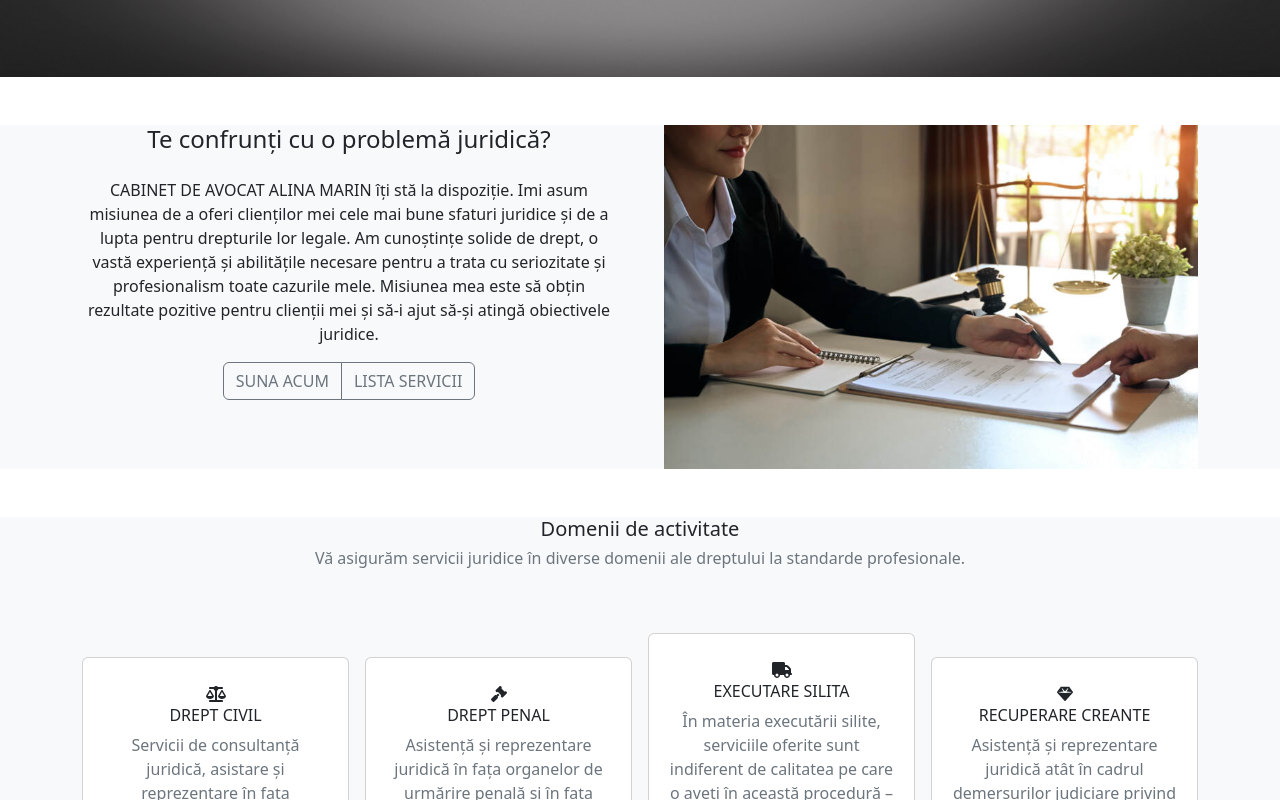
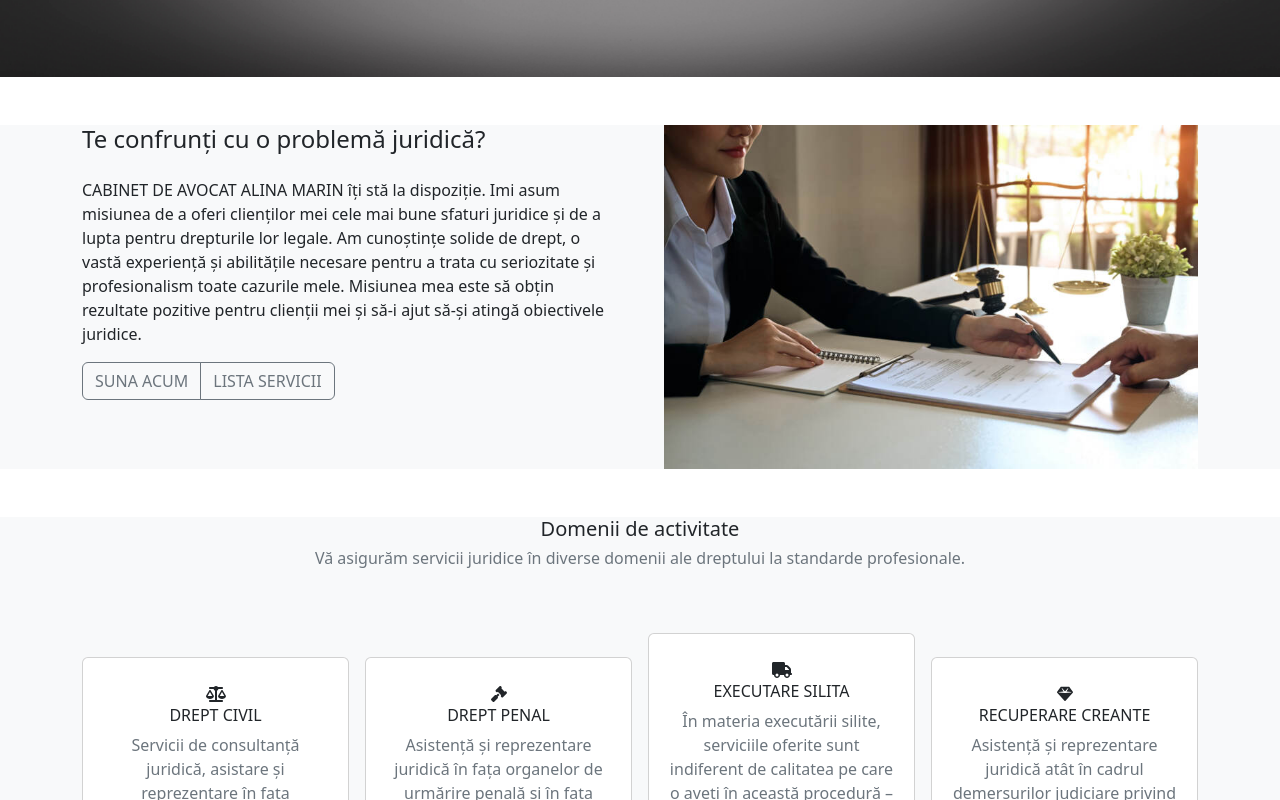
Before and after one commit to AlexJora/lawyer-website, a React (Create React App) app in the folder client/: page / in a window 1280 px wide. Shown: the part 840-1640 px from the top of the page. Built offline with nearby package versions, Linux system fonts and the light colour scheme.

Commit message:
custom.css

```diff
--- a/client/src/App.css
+++ /dev/null
@@ -1,38 +0,0 @@
-.App {
-  text-align: center;
-}
-
-.App-logo {
-  height: 40vmin;
-  pointer-events: none;
-}
-
-@media (prefers-reduced-motion: no-preference) {
-  .App-logo {
-    animation: App-logo-spin infinite 20s linear;
-  }
-}
-
-.App-header {
-  background-color: #282c34;
-  min-height: 100vh;
-  display: flex;
-  flex-direction: column;
-  align-items: center;
-  justify-content: center;
-  font-size: calc(10px + 2vmin);
-  color: white;
-}
-
-.App-link {
-  color: #61dafb;
-}
-
-@keyframes App-logo-spin {
-  from {
-    transform: rotate(0deg);
-  }
-  to {
-    transform: rotate(360deg);
-  }
-}
--- a/client/src/App.js
+++ b/client/src/App.js
@@ -1,5 +1,5 @@
 import { Route, Routes } from "react-router-dom";
-import './App.css';
+
 import Prezentare from './pages/Prezentare';
 import Domenii from './pages/Domenii';
 import Contact from './pages/Contact';
--- a/client/src/components/Footer.js
+++ b/client/src/components/Footer.js
@@ -5,9 +5,6 @@ import { faEnvelope, faPhone, faAngleUp } from '@fortawesome/free-solid-svg-icon
 const Footer = () => {
   return (
     <>
-
-
-
       <footer style={{ backgroundColor: '#272B2E ' }}>
         <div class='container py-3'>
           <div class='row justify-content-center'>
--- a/client/src/index.css
+++ /dev/null
@@ -1,13 +0,0 @@
-body {
-  margin: 0;
-  font-family: -apple-system, BlinkMacSystemFont, 'Segoe UI', 'Roboto', 'Oxygen',
-    'Ubuntu', 'Cantarell', 'Fira Sans', 'Droid Sans', 'Helvetica Neue',
-    sans-serif;
-  -webkit-font-smoothing: antialiased;
-  -moz-osx-font-smoothing: grayscale;
-}
-
-code {
-  font-family: source-code-pro, Menlo, Monaco, Consolas, 'Courier New',
-    monospace;
-}
--- a/client/src/index.js
+++ b/client/src/index.js
@@ -1,7 +1,8 @@
 import React from 'react';
 import ReactDOM from 'react-dom/client';
 import { BrowserRouter } from "react-router-dom";
-import './index.css';
+
+import './custom.css';
 import App from './App';
 import 'bootstrap/dist/css/bootstrap.min.css';
 import 'bootstrap/dist/js/bootstrap.min.js';
--- a/client/src/pages/Acasa.js
+++ b/client/src/pages/Acasa.js
@@ -15,14 +15,14 @@ const Acasa = () => {
         <section>
           <img src='books.jpg' class="img-fluid" alt='books' />
         </section>
-        <section id="intro" class="bg-light mt-5">
+        <section id="intro" className="bg-light mt-5">
           <div class="container">
-            <div class="row mt-4 gx-5 flex-column flex-md-row">
-              <div class="col col-md-6 order-md-2">
+            <div className="row mt-4 gx-5 flex-column flex-md-row">
+              <div className="col col-md-6 order-md-2">
                 <img src="welcome-img.jpg" class="img-fluid" alt="two people signing documents" />
               </div>
-              <div class="col col-md-6 order-md-1 mt-5 mt-md-0">
-                <h4 class='mb-4'>Te confrunți cu o problemă juridică?</h4>
+              <div className="col col-md-6 order-md-1 mt-5 mt-md-0">
+                <h4 className='mb-4'>Te confrunți cu o problemă juridică?</h4>
                 <p>CABINET DE AVOCAT ALINA MARIN îți stă la dispoziție. Imi asum misiunea de a oferi clienților mei cele mai bune sfaturi juridice și de a lupta pentru drepturile lor legale. Am cunoștințe solide de drept, o vastă experiență și abilitățile necesare pentru a trata cu seriozitate și profesionalism toate cazurile mele. Misiunea mea este să obțin rezultate pozitive pentru clienții mei și să-i ajut să-și atingă obiectivele juridice.</p>
                 <div class="btn-group">
                   <button type="button" class="btn btn-outline-secondary">SUNA ACUM</button>
```
Also changed, not shown: client/src/custom.css (added).
